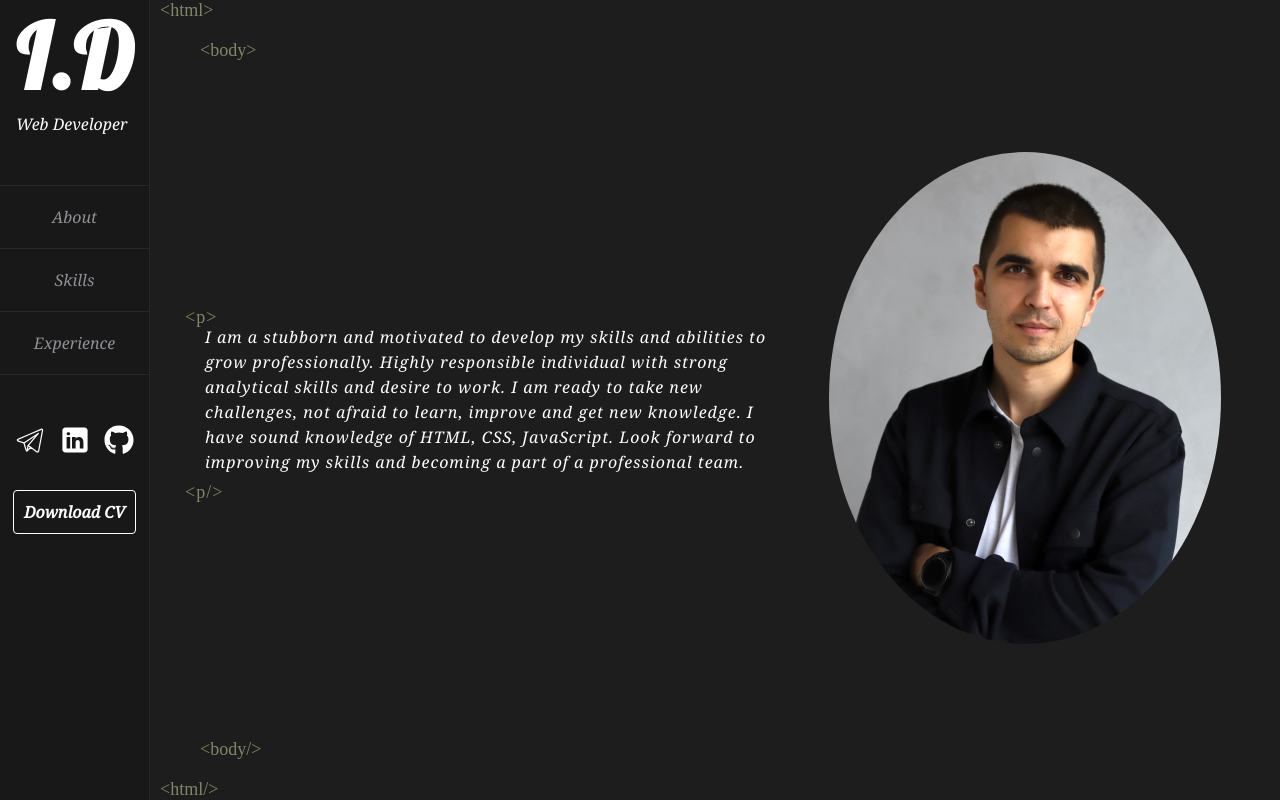
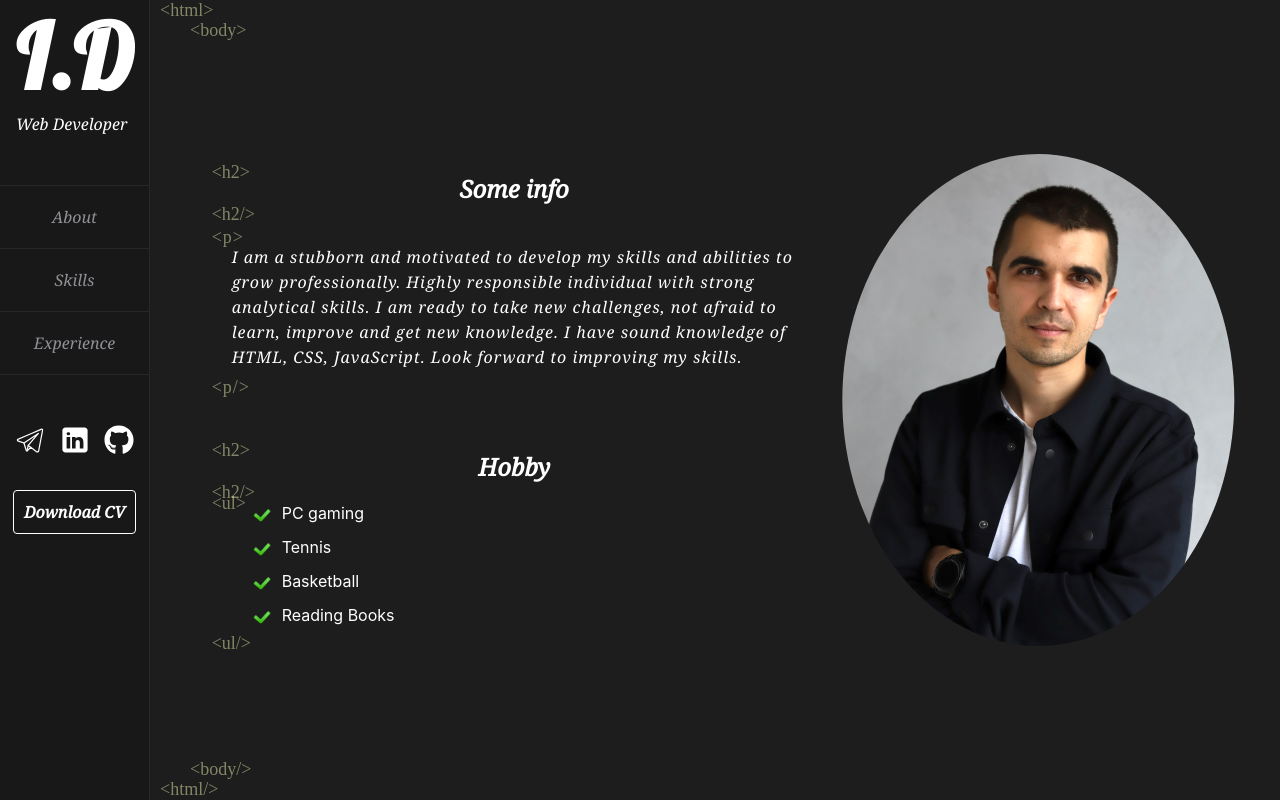
Before and after one commit to Egorka0105/portfolio, a React (Create React App) app in the folder my-app/: page /about in a window 1280 px wide. Built offline with nearby package versions, Linux system fonts and the light colour scheme; a web font is replaced by a local one.

Commit message:
about refuctor done

```diff
--- a/my-app/src/Components/About/About.tsx
+++ b/my-app/src/Components/About/About.tsx
@@ -1,18 +1,38 @@
 import React from 'react';
 import myPhoto from 'assets/img/myPhoto.jpg';
 import content from 'core/content.json';
+import iconGreen from 'assets/img/icongreen.png';
+import { nanoid } from '@reduxjs/toolkit';
 import ModalWindowNavAnimation from '../ModalWindowNavAnimation/ModalWindowNavAnimation';
 import './about.scss';
 
 const About = () => {
-	const { textAboutMe } = content.about;
+	const { textAboutMe, hobby } = content.about;
 
 	return (
 		<>
 			<ModalWindowNavAnimation />
 			<div className="about">
 				<div className="about__text-block">
-					<p className="text defaultText">{textAboutMe}</p>
+					<div>
+						<h2>Some info</h2>
+						<p className="text defaultText">{textAboutMe}</p>
+					</div>
+					<div className="hobby">
+						<h2>Hobby</h2>
+						<ul>
+							{hobby.map(hobbyItem => {
+								return (
+									<li key={nanoid()}>
+										<span>
+											<img width={20} alt="icon" src={iconGreen} />
+										</span>
+										{hobbyItem}
+									</li>
+								);
+							})}
+						</ul>
+					</div>
 				</div>
 				<div className="about__img-block">
 					<img className="portrait" src={myPhoto} alt="i am" width={400} />
--- a/my-app/src/Components/About/about.scss
+++ b/my-app/src/Components/About/about.scss
@@ -9,48 +9,132 @@
   color: white;
   min-height: 100vh;
 
+  @include display-1024 {
+    flex-direction: column-reverse;
+  }
+
   &__text-block {
     max-width: 50%;
+    margin-left: 40px;
+
+    @include display-1024 {
+      max-width: 100%;
+    }
 
     .text {
       position: relative;
       line-height: 25px;
+      margin: 40px 0 80px 0;
 
+      @include display-1200 {
+        margin-left: 10px;
+      }
+
+      @include display-1024 {
+        margin-left: 0;
+        padding-right: 10px;
+      }
+      // tag p open
       &:before {
         content: "<p>";
         @include tagBefore(-20px, -20px);
       }
-      &:after{
+
+      // tag p close
+      &:after {
         content: "<p/>";
         @include tagAfter(-20px, -30px);
       }
     }
 
+    h2 {
+      position: relative;
+      text-align: center;
+
+      // tag h2 open
+      &:before {
+        content: "<h2>";
+        @include tagBefore(-20px, -10px);
+      }
+
+      // tag h2 close
+      &:after {
+        content: "<h2/>";
+        @include tagAfter(-20px, -20px);
+      }
+    }
+
+    .hobby {
+      ul {
+        position: relative;
+        padding-top: 10px;
+
+        @include display-1024 {
+          margin-bottom: 80px;
+        }
+
+        li {
+          display: flex;
+          margin-top: 10px;
+          padding-left: 20px;
+
+          img {
+            transform: translateY(2px);
+            margin-right: 10px;
+          }
+        }
+
+        // tag ul open
+        &:before {
+          content: "<ul>";
+          @include tagBefore(-20px, -20pxpx);
+          @include display-1200 {
+            display: none;
+          }
+        }
+
+        // tag ul close
+        &:after {
+          content: "<ul/>";
+          @include tagAfter(-20px, -25px);
+          @include display-1200 {
+            display: none;
+          }
+        }
+      }
+    }
   }
 
   &__img-block {
+    display: flex;
+    justify-content: center;
+
     .portrait {
       animation: portrait 1.5s ease-in-out forwards 1.8s;
+
+      @include display-1024 {
+        max-width: 60%;
+      }
     }
   }
 
 
+  // body tag open
   &:before {
-    @include tagBefore(200px, 40px);
     content: "<body>";
+    @include tagBefore(190px, 20px);
 
     @include display-1024 {
-      top: 60px;
       left: 30px;
     }
   }
 
+  // body tag close
   &:after {
-    @include tagAfter(200px, 40px);
     content: "<body/>";
+    @include tagAfter(190px, 20px);
 
     @include display-1024 {
-      bottom: 20px;
       left: 30px;
     }
   }
--- a/my-app/src/core/content.json
+++ b/my-app/src/core/content.json
@@ -42,7 +42,8 @@
     "gitHub": "https://github.com/Egorka0105"
   },
   "about": {
-    "textAboutMe": "I am a stubborn and motivated to develop my skills and abilities to grow professionally. Highly responsible individual with strong analytical skills and desire to work. I am ready to take new challenges, not afraid to learn, improve and get new knowledge. I have sound knowledge of HTML, CSS, JavaScript. Look forward to improving my skills and becoming a part of a professional team."
+    "hobby": ["PC gaming","Tennis", "Basketball", "Reading Books"],
+    "textAboutMe": "I am a stubborn and motivated to develop my skills and abilities to grow professionally. Highly responsible individual with strong analytical skills. I am ready to take new challenges, not afraid to learn, improve and get new knowledge. I have sound knowledge of HTML, CSS, JavaScript. Look forward to improving my skills."
   },
   "skills": {
     "allSkillsMap": [
```
Also changed, not shown: my-app/src/assets/img/icongreen.png (added).
